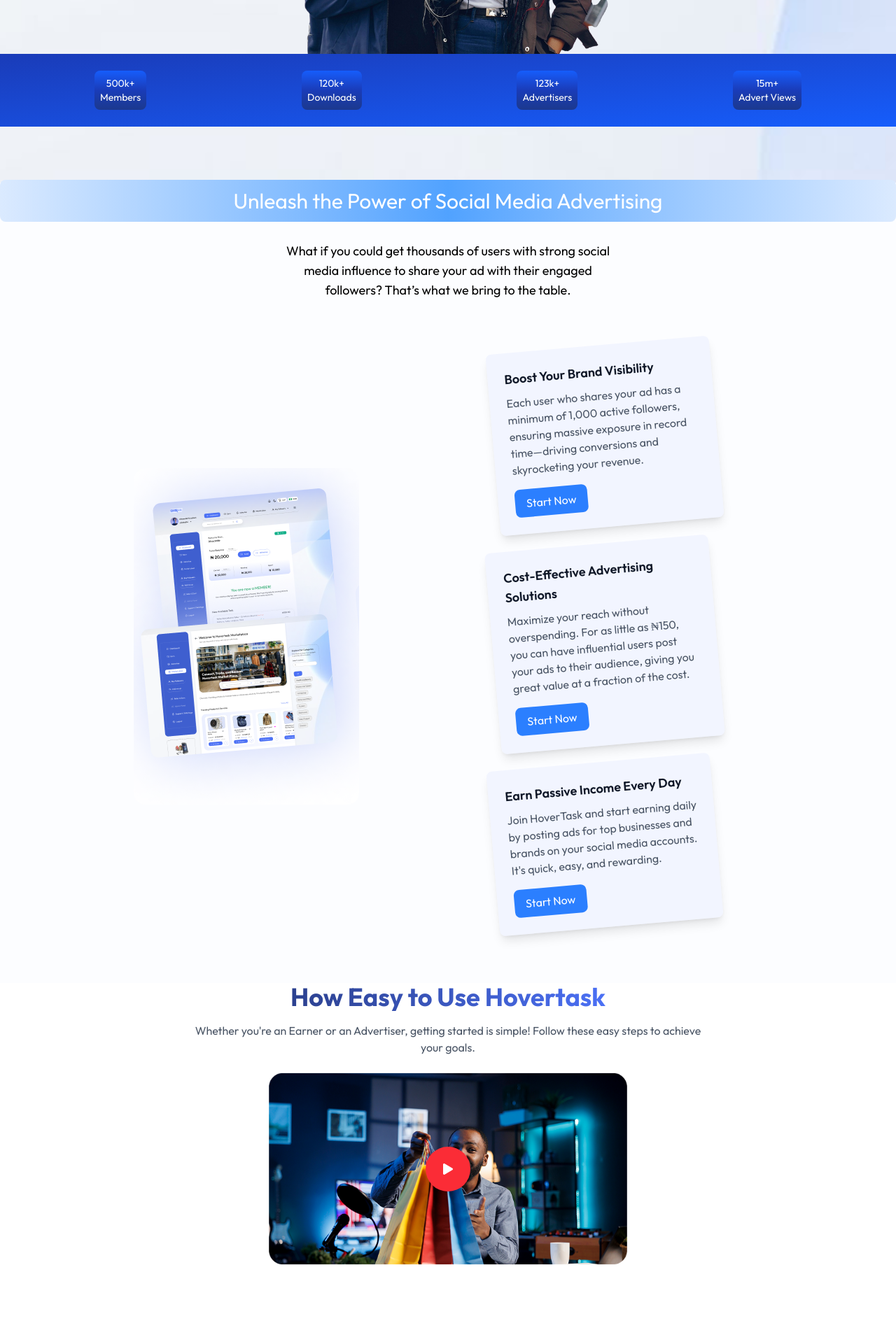
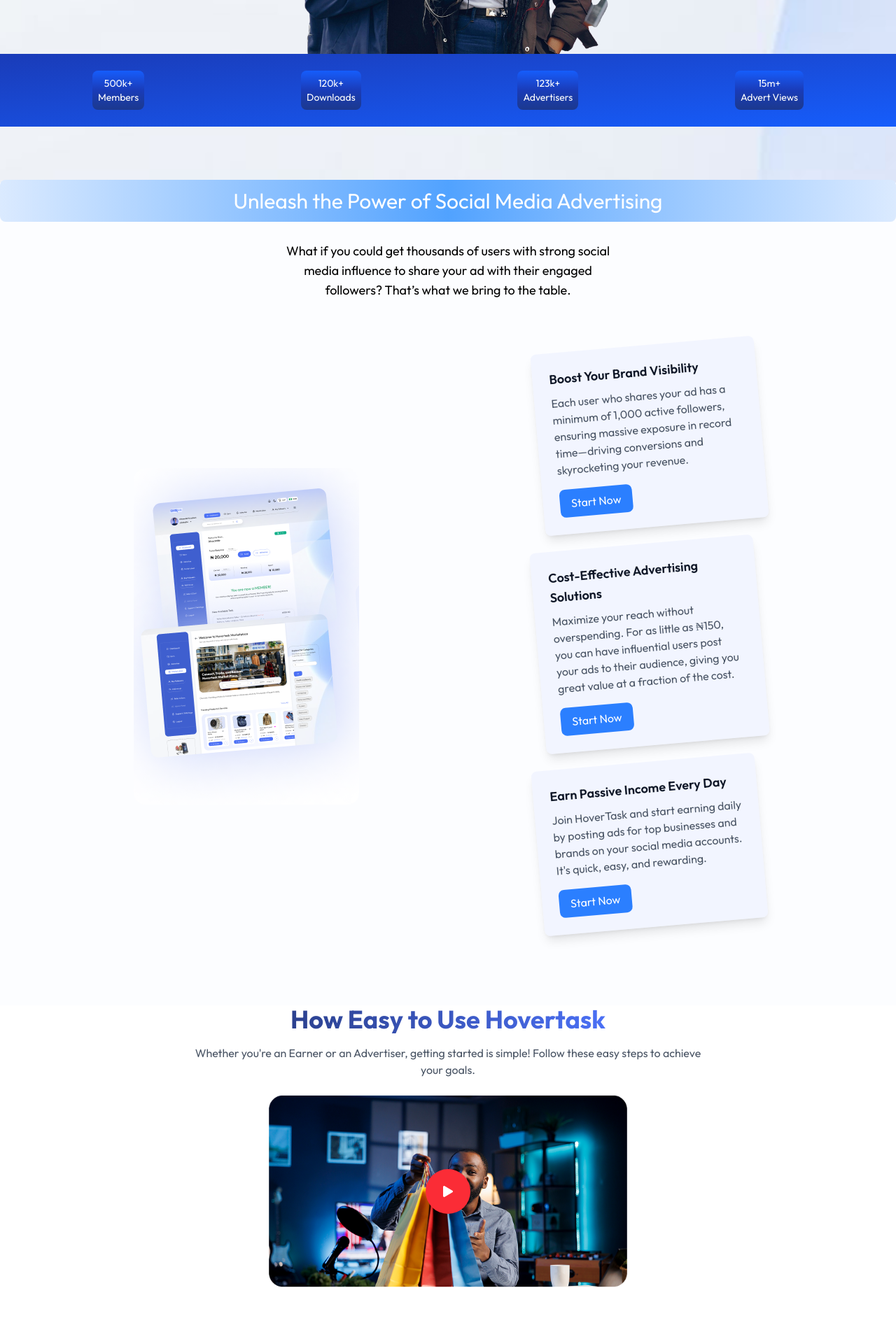
Before and after one commit to Bithaventechnologies/Hovertask, a React (Vite) app: page / in a window 1280 px wide. Shown: the part 880-2781 px from the top of the page at 70% size. Built offline with nearby package versions, Linux system fonts and the light colour scheme.

Commit message:
Update padding in multiple sections for improved layout consistency

```diff
--- a/src/pages/index/components/AnotherSection.tsx
+++ b/src/pages/index/components/AnotherSection.tsx
@@ -1,9 +1,9 @@
 const AnotherSection = () => {
     return (
-        <section className="max-w-screen-lg mx-auto flex max-lg:flex-col items-center justify-center px-4 pb-20">
+        <section className="max-w-screen-lg mx-auto flex max-lg:flex-col items-center justify-center px-4 pb-28">
             {/* Text Content */}
             <div className="container max-w-lg ">
-                <h1 className="text-4xl font-bold mb-4 bg-gradient-to-r from-[#2C418F] to-[#4B70F5] text-transparent bg-clip-text max-md:textxl">
+                <h1 className="text-4xl font-bold mb-4 bg-gradient-to-r from-[#2C418F] to-[#4B70F5] text-transparent bg-clip-text max-md:text-xl">
                     Earn money by helping other people grow
                 </h1>
                 <p className="text-lg text-gray-700 mb-6">
--- a/src/pages/index/components/Hero.tsx
+++ b/src/pages/index/components/Hero.tsx
@@ -10,7 +10,7 @@
                 </p>
             </div>
             <div className="space-y-6 p-4">
-                <div className="flex items-center gap-6 justify-center">
+                <div className="flex items-center gap-6 justify-center flex-wrap">
                     <Link to="/register" className="bg-[#4B70F5] p-4 rounded-[24px] text-white">
                         Create Account
                     </Link>
@@ -33,7 +33,7 @@
                     className="max-w-lg mx-auto block w-full"
                     alt="Girls using mobile phone"
                 />
-                <div className="bg-gradient-to-br from-blue-800 to-blue-600 p-6 flex items-center justify-around">
+                <div className="bg-gradient-to-br from-blue-800 to-blue-600 p-6 flex items-center justify-around gap-2 flex-wrap">
                     <div className="text-sm text-center p-2 rounded-lg bg-gradient-to-b from-blue-600 via-blue-800 to-blue-900 text-white">
                         500k+ <br /> Members
                     </div>
--- a/src/pages/index/components/HowToUse.tsx
+++ b/src/pages/index/components/HowToUse.tsx
@@ -2,7 +2,7 @@
 
 const HowToUseSection = () => {
     return (
-        <section className="bg-white pb-20 px-4 rounded-lg  flex flex-col items-center text-center max-w-3xl mx-auto">
+        <section className="bg-white pb-28 px-4 rounded-lg  flex flex-col items-center text-center max-w-3xl mx-auto">
             {/* Title & Description (Placed at the Top) */}
             <h2 className="text-4xl font-bold mb-4 bg-gradient-to-r from-[#2C418F] to-[#4B70F5] text-transparent bg-clip-text max-md:textxl">
                 How Easy to Use Hovertask
--- a/src/pages/index/components/OtherSection.tsx
+++ b/src/pages/index/components/OtherSection.tsx
@@ -1,6 +1,6 @@
 const OtherSection = () => {
     return (
-        <section className="bg-blue-50/20 flex flex-col items-center text-center pb-20">
+        <section className="bg-blue-50/20 flex flex-col items-center text-center pb-28">
             {/* Header */}
             <h2 className="bg-gradient-to-r from-blue-100 via-blue-400 to-blue-100 text-white w-full px-8 py-3 rounded-lg text-3xl -translate-y-1">
                 Unleash the Power of Social Media Advertising
@@ -14,15 +14,15 @@
             <div className="mt-10 grid grid-cols-1 lg:grid-cols-2 justify-center items-center w-full max-w-6xl">
                 {/* Floating Dashboard Images */}
                 <div>
-                    <img src="/assets/images/app-uis.png" alt="App Dashboard UI" className="m-auto rounded-2xl" />
+                    <img src="/assets/images/app-uis.png" alt="App Dashboard UI" className="m-auto rounded-2xl block" />
                 </div>
 
                 {/* Features Cards */}
-                <div className="mt-10 lg:mt-0 lg:ml-16 space-y-6 relative">
+                <div className="space-y-6">
                     {features.map((feature, index) => (
                         <div
                             key={index}
-                            className="bg-[#DAE2FF4D] p-6 rounded-lg shadow-lg max-w-xs text-left transform rotate-[-5deg]"
+                            className="bg-[#DAE2FF4D] p-6 rounded-lg shadow-lg max-w-xs text-left transform rotate-[-5deg] mx-auto"
                         >
                             <h3 className="text-lg font-semibold text-gray-900">{feature.title}</h3>
                             <p className="text-gray-600 mt-2">{feature.description}</p>
--- a/src/pages/index/components/ReferAndEarn.tsx
+++ b/src/pages/index/components/ReferAndEarn.tsx
@@ -1,6 +1,6 @@
 const ReferAndEarn = () => {
     return (
-        <section className="max-w-screen-xl mx-auto space-y-8 px-4 pb-20">
+        <section className="max-w-screen-xl mx-auto space-y-8 px-4 pb-28">
             {/* Title */}
             <h2 className="text-3xl font-bold text-blue-700 flex items-center space-x-2 max-w-screen-lg mx-auto">
                 Refer & Earn Money
```
